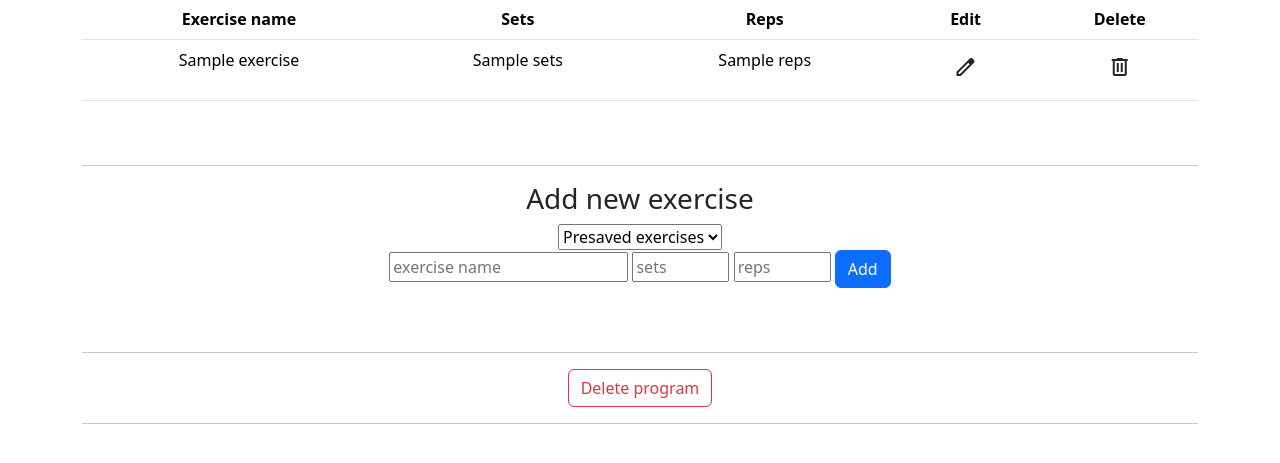
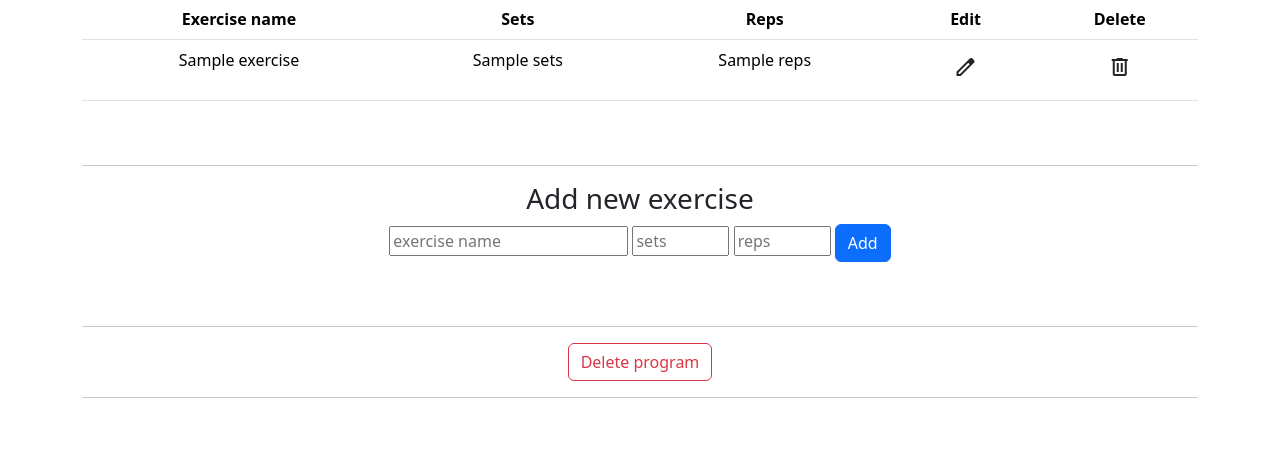
Before and after one commit to hurbios/gym-logger, a Flask app: template templates/edit-program.html in a window 1280 px wide. Shown: the part 217-680 px from the top of the page. Run offline with Flask 3, Linux system fonts and the light colour scheme; the template is opened without the code that fills it: most values are stand-ins (such as "Sample title", 1, 10 or a date in 2020).

Commit message:
Remove unneeded exercise templates

```diff
--- a/routes.py
+++ b/routes.py
@@ -93,7 +93,6 @@ def edit_program(id_):
     if not program or len(program) < 1:
         return redirect('/')
     program_exercises = exercises.get_program_exercises(id_)
-    templates = exercises.get_exercise_templates(id_)
     has_results = results.program_has_results(id_)
     users.regenerate_csrf()
     return render_template(
@@ -102,7 +101,6 @@ def edit_program(id_):
         description=program[2],
         program_id=id_,
         exercises=program_exercises,
-        templates=templates,
         has_results=has_results
     )
 
--- a/templates/edit-program.html
+++ b/templates/edit-program.html
@@ -139,11 +139,6 @@
     row.replaceChildren(td1,td2,td3,td4,td5)
   }
 
-  function optionOnChange(selectedObject) {
-    if (selectedObject.value)
-      document.getElementById("new_exercise_name").value = selectedObject.value
-  }
-
   function validateNumber(name, value) {
     if ((typeof value !== "number" && (typeof value === 'string' && isNaN(value)))
       || 0 > (typeof value === 'string' ? parseInt(value) : value)
@@ -239,13 +234,6 @@
 <hr style="margin-top: 4rem;">
 <form action="/add-exercise" method="POST" onsubmit="return validateNewExerciseForm(this)">
   <h3>Add new exercise</h3>
-  <select id="template_select" onchange="optionOnChange(this)" placeholder="hello" class="input">
-    <option value="" selected disabled hidden>Presaved exercises</option>
-    <option value=""></option>
-    {% for template in templates %}
-    <option value="{{ template.name }}">{{ template.name }}</option>
-    {% endfor %}
-  </select><br>
   <input type="text"  name="exercise_name" class="input" placeholder="exercise name" id="new_exercise_name" required>
   <input type="number" name="exercise_sets" class="input" placeholder="sets" min="0" max="999" required>
   <input type="number" name="exercise_reps" class="input" placeholder="reps" min="0" max="999" required>
```
Also changed, not shown: exercises.py (+0 -11 lines).
